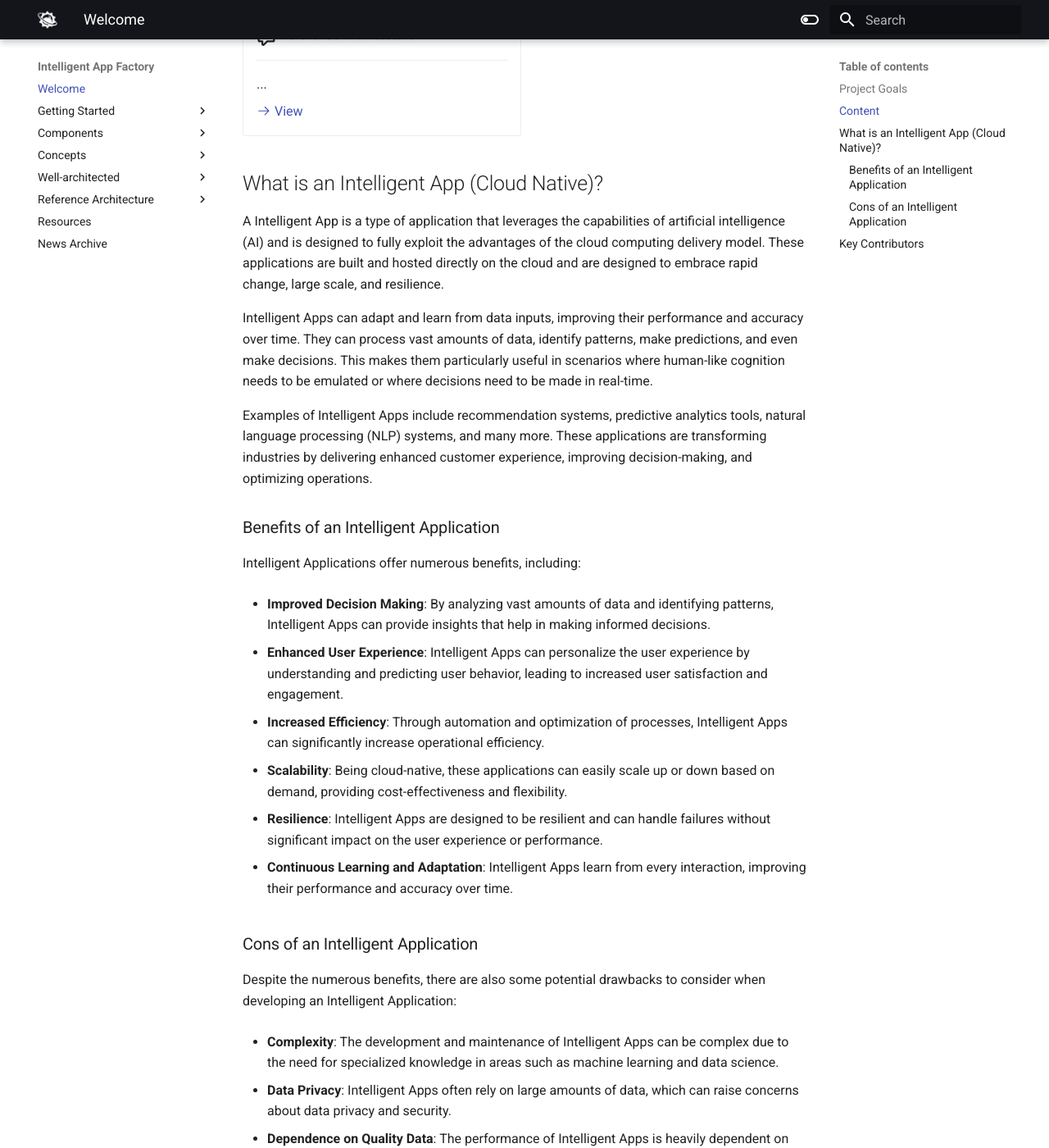
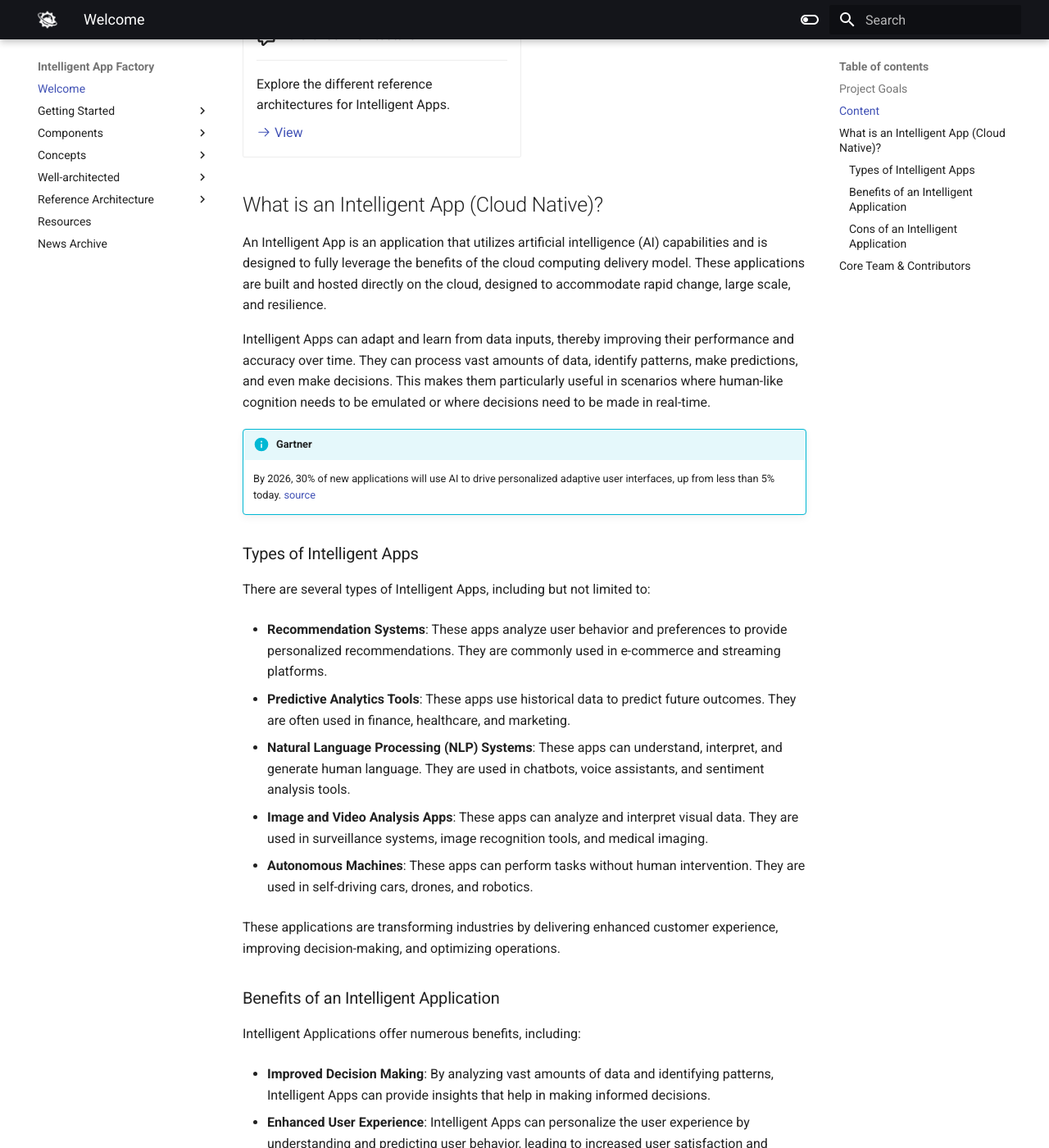
Before and after one commit to LoganDavidTalbot/IntelligentAppFactory, an MkDocs documentation site: the page built from docs/index.md, in a window 1280 px wide and 1400 px high, scrolled down 1155 px. Shown: the whole window at 82% size. Built offline with MkDocs 1.6.1 and Material for MkDocs 9.7.7, drawn with Linux system fonts in a browser that asks for light colours; some of the changed text lies outside the part shown.

Commit message:
Add links to Cloud Native and Gartner articles, update overview, and add Azure AI architecture design link

```diff
--- a/docs/index.md
+++ b/docs/index.md
@@ -2,11 +2,12 @@
 ![Image title](images/branding/logo-black-transparent.png#only-light){ width="400"}
 ![Image title](images/branding/logo-white-transparent.png#only-dark){ width="400"}
 
-Open source project to detail how cloud native intelligent app can be secured, developed, and architected at scale. Currently the focus is around Azure solutions but at a later date will be looking to expend to other hyper-scalers.
+
+This open-source project provides detailed insights into how cloud-native intelligent apps can be secured, developed, and architected at scale. While the current focus is on Azure solutions, we plan to expand to other hyper-scalers in the future.
 
 ## :simple-target: Project Goals
-- [x] Collecting information from across the internet and display in an easy to use way.
-- [x] Focus from the point of view from the current Enterprise application developer. Scoped to the development & productionization of intelligent apps including prompting and fine-tuning of LLMs and the use of AI cloud services but not to training of new models.
+- [x] Aggregate information from various sources and present it in a user-friendly manner.
+- [x] Prioritize the perspective of the contemporary Enterprise application developer. The scope includes the development and production of intelligent apps, the prompting and fine-tuning of LLMs, and the use of AI cloud services, but does not extend to the training of new models.
 
 ## Content
 
@@ -40,7 +41,7 @@ Open source project to detail how cloud native intelligent app can be secured, d
 
     ---
 
-    ...
+    Learn how to design and deploy well-architected Intelligent Apps.
 
     [:octicons-arrow-right-24: View](well-architected/overview.md)
 
@@ -48,20 +49,36 @@ Open source project to detail how cloud native intelligent app can be secured, d
 
     ---
 
-    ...
+    Explore the different reference architectures for Intelligent Apps.
 
     [:octicons-arrow-right-24: View](reference-architecture/overview.md)
-
 
 </div>
 
 ## What is an Intelligent App (Cloud Native)?
 
-A Intelligent App is a type of application that leverages the capabilities of artificial intelligence (AI) and is designed to fully exploit the advantages of the cloud computing delivery model. These applications are built and hosted directly on the cloud and are designed to embrace rapid change, large scale, and resilience.
+An Intelligent App is an application that utilizes artificial intelligence (AI) capabilities and is designed to fully leverage the benefits of the cloud computing delivery model. These applications are built and hosted directly on the cloud, designed to accommodate rapid change, large scale, and resilience.
 
-Intelligent Apps can adapt and learn from data inputs, improving their performance and accuracy over time. They can process vast amounts of data, identify patterns, make predictions, and even make decisions. This makes them particularly useful in scenarios where human-like cognition needs to be emulated or where decisions need to be made in real-time.
+Intelligent Apps can adapt and learn from data inputs, thereby improving their performance and accuracy over time. They can process vast amounts of data, identify patterns, make predictions, and even make decisions. This makes them particularly useful in scenarios where human-like cognition needs to be emulated or where decisions need to be made in real-time.
 
-Examples of Intelligent Apps include recommendation systems, predictive analytics tools, natural language processing (NLP) systems, and many more. These applications are transforming industries by delivering enhanced customer experience, improving decision-making, and optimizing operations.
+!!! info "Gartner"
+    By 2026, 30% of new applications will use AI to drive personalized adaptive user interfaces, up from less than 5% today.
+    [source](https://www.gartner.com/en/articles/demand-grows-for-intelligent-applications-powered-by-ai)
+
+### Types of Intelligent Apps
+There are several types of Intelligent Apps, including but not limited to:
+
+- __Recommendation Systems__: These apps analyze user behavior and preferences to provide personalized recommendations. They are commonly used in e-commerce and streaming platforms.
+
+- __Predictive Analytics Tools__: These apps use historical data to predict future outcomes. They are often used in finance, healthcare, and marketing.
+
+- __Natural Language Processing (NLP) Systems__: These apps can understand, interpret, and generate human language. They are used in chatbots, voice assistants, and sentiment analysis tools.
+
+- __Image and Video Analysis Apps__: These apps can analyze and interpret visual data. They are used in surveillance systems, image recognition tools, and medical imaging.
+
+- __Autonomous Machines__: These apps can perform tasks without human intervention. They are used in self-driving cars, drones, and robotics.
+
+These applications are transforming industries by delivering enhanced customer experience, improving decision-making, and optimizing operations.
 
 ### Benefits of an Intelligent Application
 
@@ -94,5 +111,5 @@ Despite the numerous benefits, there are also some potential drawbacks to consid
 - __Ethical Considerations__: The use of AI and machine learning can raise ethical questions, such as bias in decision-making processes and the potential for misuse of technology.
 
 
-## Key Contributors
+## Core Team & Contributors
 - [Logan Talbot, Tech Lead & Senior Solution Architect @ Capgemini](https://logantalbot.com/)
```
Also changed, not shown: docs/getting-started/learn-intelligent-apps.md (+2 -0 lines), docs/news-archive.md (+15 -0 lines), docs/reference-architecture/azure/Overview.md (+6 -0 lines), docs/resources.md (+9 -1 lines), docs/well-architected/overview.md (+3 -2 lines).
